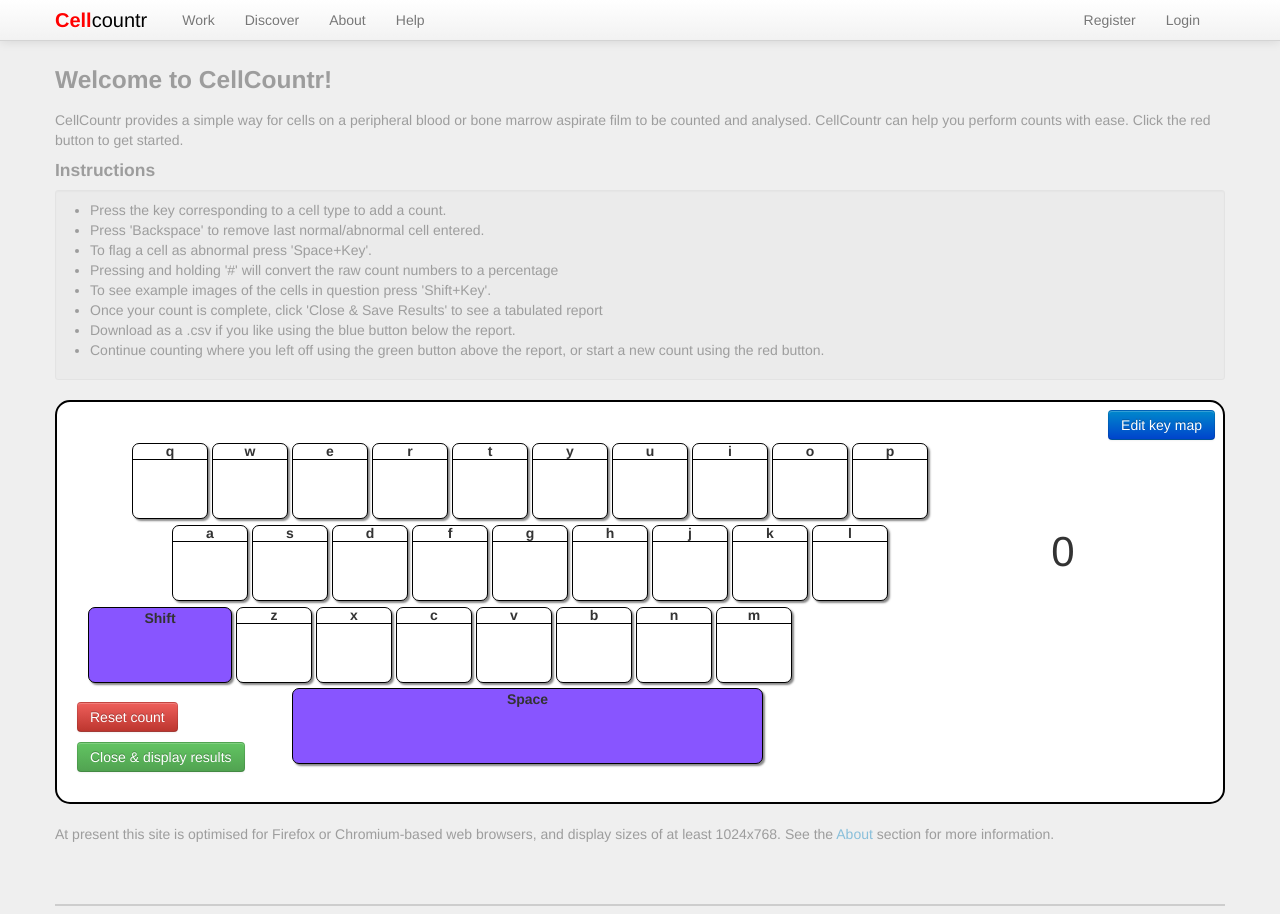
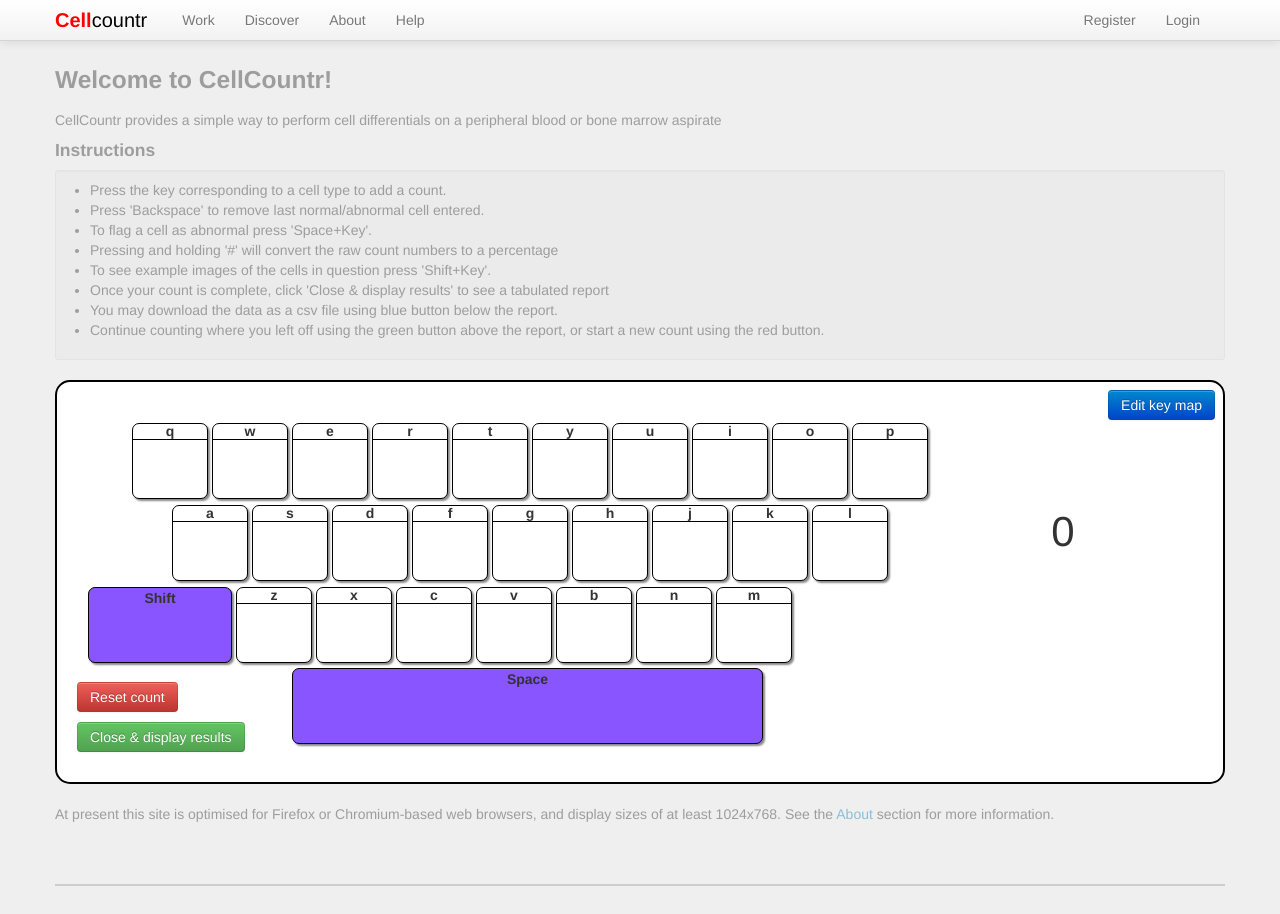
Before and after one commit to cellcounter/cellcounter, a Django app: template cellcounter/main/templates/main/count.html in a window 1280 px wide. Shown: the top 914 px of the page. Run offline with Django 3.2, Linux system fonts and the light colour scheme; the template is opened without the code that fills it, so the values that code supplies are empty; some libraries are stand-ins or nearby versions; grey boxes are pictures that could not be loaded.

Commit message:
Changed wording
Corrected from inconsistencies and shortened wording

```diff
--- a/cellcounter/main/templates/main/count.html
+++ b/cellcounter/main/templates/main/count.html
@@ -19,7 +19,7 @@
 {% endif %}
 
 <h3>Welcome to CellCountr!</h3>
-CellCountr provides a simple way for cells on a peripheral blood or bone marrow aspirate film to be counted and analysed. CellCountr can help you perform counts with ease. Click the red button to get started.</p>
+CellCountr provides a simple way to perform cell differentials on a peripheral blood or bone marrow aspirate</p>
 
 <h4>Instructions</h4>
 <div class="well well-small">
@@ -29,8 +29,8 @@
     <li>To flag a cell as abnormal press 'Space+Key'.</li>
     <li>Pressing and holding '#' will convert the raw count numbers to a percentage</li>
     <li>To see example images of the cells in question press 'Shift+Key'.</li>
-    <li>Once your count is complete, click 'Close & Save Results' to see a tabulated report
-    <li>Download as a .csv if you like using the blue button below the report.</li>
+    <li>Once your count is complete, click 'Close & display results' to see a tabulated report
+    <li>You may download the data as a csv file using blue button below the report.</li>
     <li>Continue counting where you left off using the green button above the report, or start a new count using the red button.</li>
 </ul>
 </div>
```
